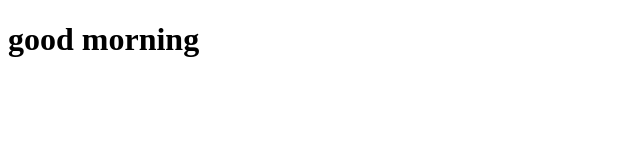
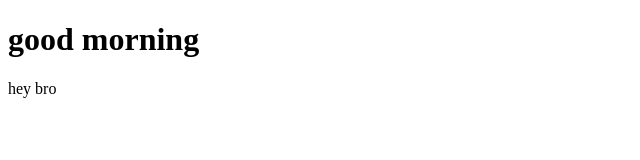
Before and after one commit to ladnerk/legendary-memory, a plain HTML site: page index.html in a window 1280 px wide. Shown: the full height of the page, 0-640 px from the left. Drawn offline with Linux system fonts and the light colour scheme.

Commit message:
second commit

```diff
--- a/index.html
+++ b/index.html
@@ -8,5 +8,6 @@
 </head>
 <body>
     <h1>good morning</h1>
+    <p>hey bro</p>
 </body>
 </html>
```
